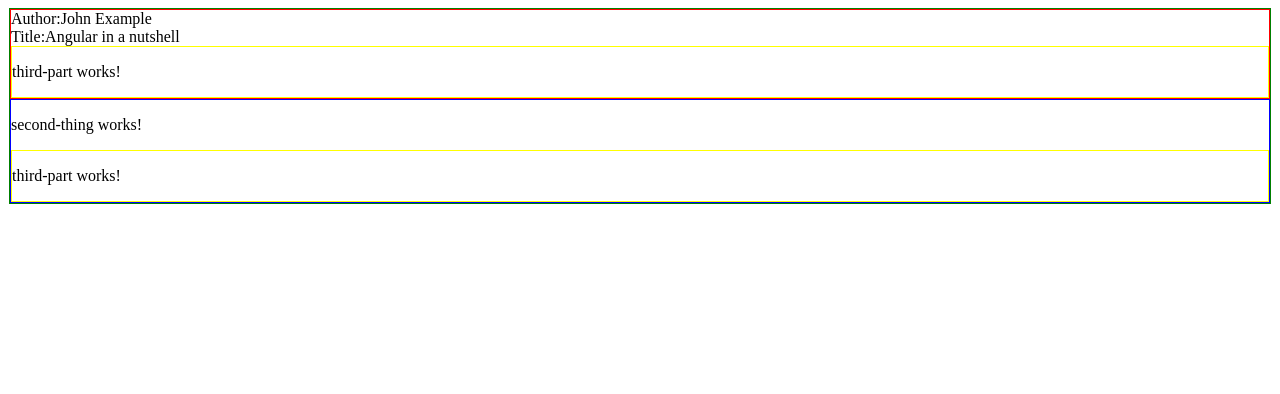
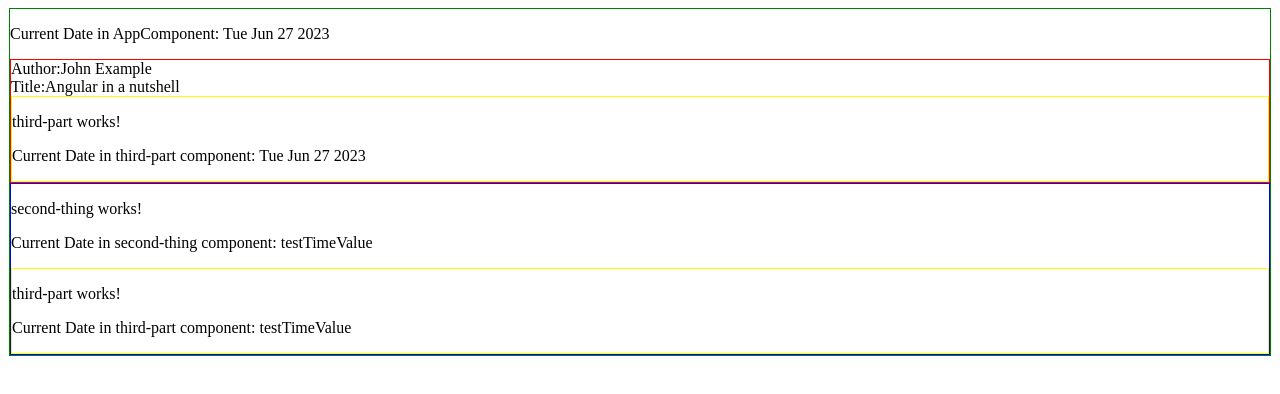
Before and after one commit to aldorn-cg/getStarted, an Angular app: page / in a window 1280 px wide. Shown: the top 394 px of the page. Built offline with nearby package versions, Linux system fonts and the light colour scheme.

Commit message:
exmaple of service and dependency injection

```diff
--- a/src/app/app.component.html
+++ b/src/app/app.component.html
@@ -1,2 +1,3 @@
+<p>Current Date in AppComponent: {{currentTime}}</p>
 <app-book-details></app-book-details>
 <app-second-thing></app-second-thing>
--- a/src/app/app.component.ts
+++ b/src/app/app.component.ts
@@ -1,4 +1,5 @@
 import { Component } from '@angular/core';
+import { TimeService } from './time.service';
 
 @Component({
   selector: 'app-root',
@@ -7,4 +8,9 @@ import { Component } from '@angular/core';
 })
 export class AppComponent {
   title = 'getStarted';
+
+  currentTime = this.timeService.getCurrentTime();
+
+  constructor(private timeService: TimeService) {
+  }
 }
--- a/src/app/app.module.ts
+++ b/src/app/app.module.ts
@@ -6,6 +6,7 @@ import { BookDetailsComponent } from './book-details/book-details.component';
 import { CommonModule } from '@angular/common';
 import { SecondThingComponent } from './second-thing/second-thing.component';
 import { ThirdPartComponent } from './third-part/third-part.component';
+import { TimeService } from './time.service';
 
 @NgModule({
   declarations: [
@@ -18,7 +19,7 @@ import { ThirdPartComponent } from './third-part/third-part.component';
     BrowserModule,
     CommonModule,
   ],
-  providers: [],
+  providers: [TimeService],
   bootstrap: [AppComponent]
 })
 export class AppModule { }
--- a/src/app/second-thing/second-thing.component.html
+++ b/src/app/second-thing/second-thing.component.html
@@ -1,2 +1,3 @@
 <p>second-thing works!</p>
+<p>Current Date in second-thing component: {{currentTime}}</p>
 <app-third-part></app-third-part>
--- a/src/app/second-thing/second-thing.component.ts
+++ b/src/app/second-thing/second-thing.component.ts
@@ -1,10 +1,24 @@
 import { Component } from '@angular/core';
+import { TimeService } from '../time.service';
+
+const timeServiceMock: TimeService = {
+  getCurrentTime() {
+    return 'testTimeValue'
+  },
+}
 
 @Component({
   selector: 'app-second-thing',
   templateUrl: './second-thing.component.html',
-  styleUrls: ['./second-thing.component.scss']
+  styleUrls: ['./second-thing.component.scss'],
+  providers: [
+    {provide: TimeService, useValue: timeServiceMock}
+  ]
 })
 export class SecondThingComponent {
 
+  currentTime = this.timeService.getCurrentTime();
+
+  constructor(private timeService: TimeService) {
+  }
 }
--- a/src/app/third-part/third-part.component.html
+++ b/src/app/third-part/third-part.component.html
@@ -1 +1,2 @@
 <p>third-part works!</p>
+<p>Current Date in third-part component: {{currentTime}}</p>
--- a/src/app/third-part/third-part.component.ts
+++ b/src/app/third-part/third-part.component.ts
@@ -1,4 +1,5 @@
 import { Component } from '@angular/core';
+import { TimeService } from '../time.service';
 
 @Component({
   selector: 'app-third-part',
@@ -7,4 +8,8 @@ import { Component } from '@angular/core';
 })
 export class ThirdPartComponent {
 
+  currentTime = this.timeService.getCurrentTime();
+
+  constructor(private timeService: TimeService) {
+  }
 }
--- /dev/null
+++ b/src/app/time.service.ts
@@ -0,0 +1,13 @@
+import { Injectable } from '@angular/core';
+
+@Injectable({
+  providedIn: 'root'
+})
+export class TimeService {
+
+  constructor() { }
+
+  getCurrentTime(): string {
+    return (new Date()).toDateString();
+  }
+}
```
Also changed, not shown: 1 other file (tests, documents, lock files or other folders).
